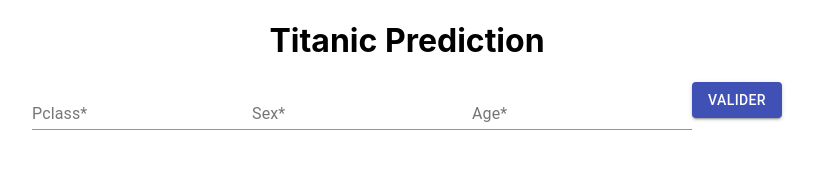
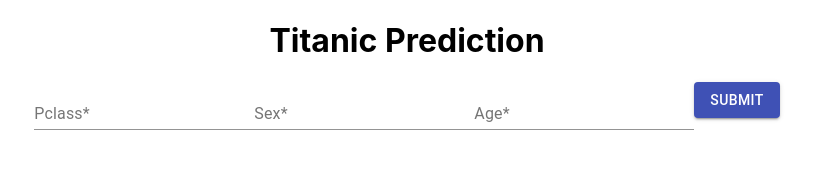
Before and after one commit to ArilessTir/react-ml, a React (Create React App) app: page / in a window 1280 px wide. Shown: the top 178 px of the page, without its empty margins (233-1047 px from the left). Built offline with nearby package versions, Linux system fonts and the light colour scheme.

Commit message:
test ci cd

```diff
--- a/src/App.jsx
+++ b/src/App.jsx
@@ -55,7 +55,7 @@ const App = () => {
           }}
         />
         <Button onClick={handleSubmit} variant="contained" color="primary">
-          Valider
+          Submit
         </Button>
       </form>
       <h1 hidden={apiAnswer === ""}>
```
